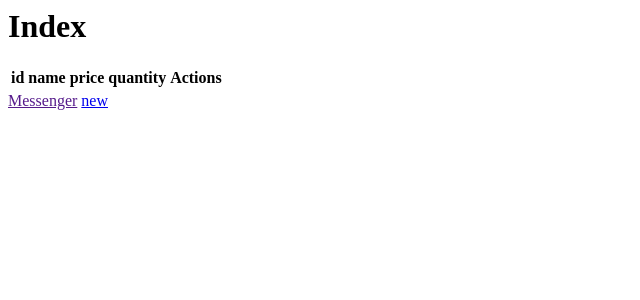
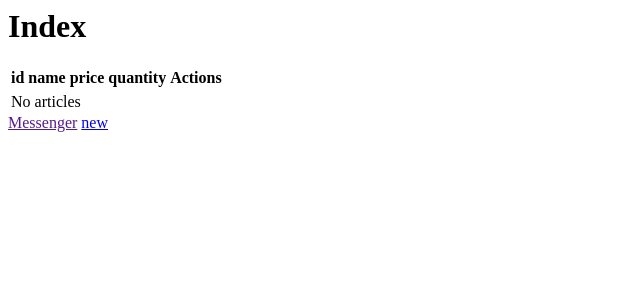
Before and after one commit to Lainocs/DJANGO-shopifraude, a Django app: page / in a window 1280 px wide. Shown: the top 300 px of the page, without its empty margins (0-640 px from the left). Run offline with Django 4.2, Linux system fonts and the light colour scheme; data that the repository does not hold is empty.

Commit message:
:sparkles: FEAT conditions

```diff
--- a/shop/templates/shop/detail.html
+++ b/shop/templates/shop/detail.html
@@ -28,7 +28,7 @@
     <form method="POST" action="/{{article.id}}/buy/">
         {% csrf_token %}
 
-        <input name="quantity" type="number" min="1" max="{{article.quantity}}">
+        <input required name="quantity" type="number" min="1" max="{{article.quantity}}">
         <button type="submit">Buy</button>
     </form>
 {% else %}
--- a/shop/templates/shop/index.html
+++ b/shop/templates/shop/index.html
@@ -8,6 +8,9 @@
         <th>quantity</th>
         <th>Actions</th>
     <tr>
+
+
+    {% if articles %}
         {% for article in articles %}
         <tr>
             <td>{{ article.id }}</td>
@@ -20,6 +23,11 @@
             </td>
         </tr>
         {% endfor %}
+    {% else %}
+        <tr>
+            <td colspan="5">No articles</td>
+        </tr>
+    {% endif %}
 </table>
 
 <a href="">Messenger</a>
```
Also changed, not shown: README.MD (added), db.sqlite3. Lines whose indentation alone changed are shown as unchanged.
